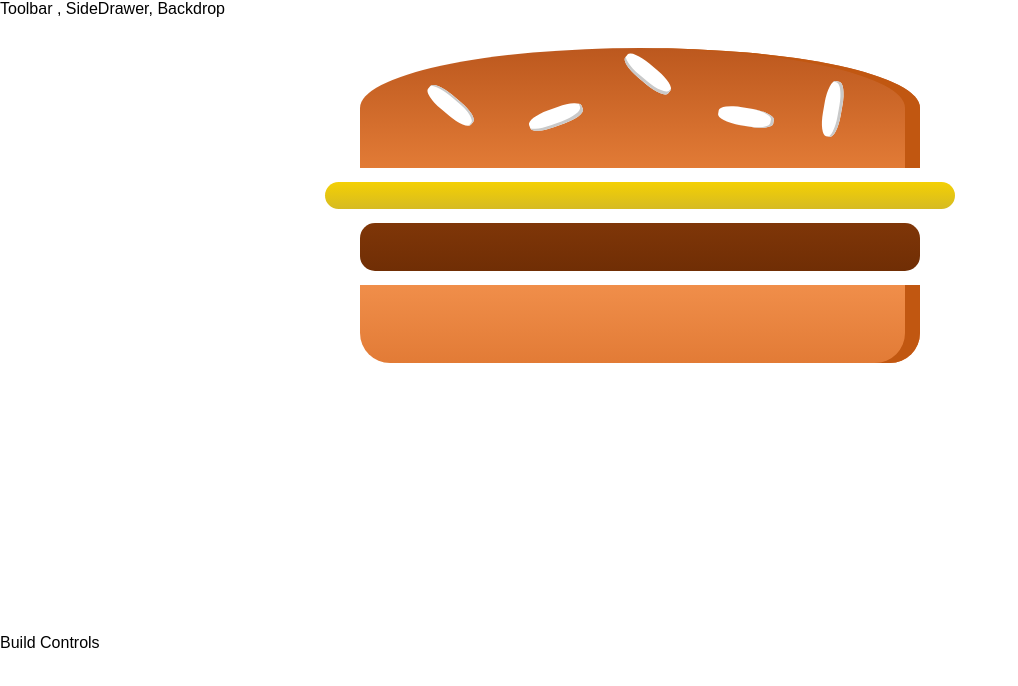
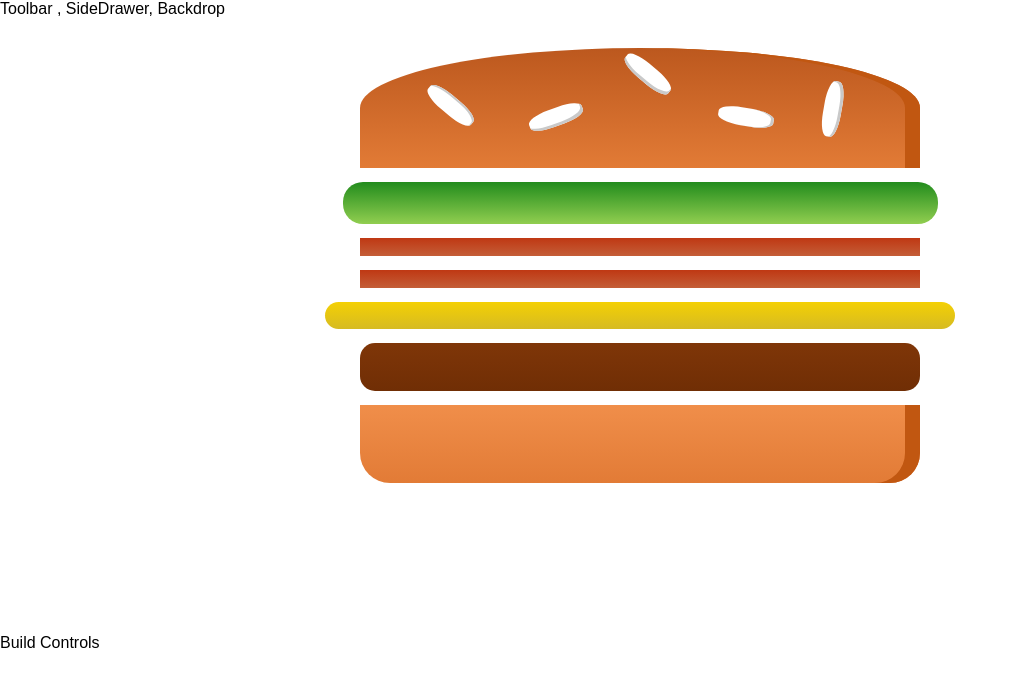
Before and after one commit to devferret/react-burger-builder, a React app: page / in a window 1280 px wide. Shown: the top 686 px of the page, without its empty margins (0-1018 px from the left). Built offline with nearby package versions, Linux system fonts and the light colour scheme.

Commit message:
Outputting burger ingredients dynamically.

```diff
--- a/src/components/Burger/Burger.js
+++ b/src/components/Burger/Burger.js
@@ -1,15 +1,29 @@
 import React from 'react';
+import Proptypes from 'prop-types';
 
 import classes from './Burger.css';
 import BurgerIngredient from './BurgerIngredient/BurgerIngredient';
 
-const burger = () => (
-  <div className={classes.Burger}>
-    <BurgerIngredient type="bread-top" />
-    <BurgerIngredient type="cheese" />
-    <BurgerIngredient type="meat" />
-    <BurgerIngredient type="bread-bottom" />
-  </div>
-);
+const Burger = (props) => {
+  const transformedIngredients = Object.keys(props.ingredients)
+    .map(igKey => [...Array(props.ingredients[igKey])]
+      .map((_, i) => <BurgerIngredient key={igKey + i} type={igKey} />));
 
-export default burger;
+  return (
+    <div className={classes.Burger}>
+      <BurgerIngredient type="bread-top" />
+      {transformedIngredients}
+      <BurgerIngredient type="bread-bottom" />
+    </div>
+  );
+};
+
+Burger.propTypes = {
+  ingredients: Proptypes.object,
+};
+
+Burger.defaultProps = {
+  ingredients: {},
+};
+
+export default Burger;
--- a/src/containers/BurgerBuilder/BurgerBuilder.js
+++ b/src/containers/BurgerBuilder/BurgerBuilder.js
@@ -1,13 +1,26 @@
-import React from 'react';
+import React, { Component } from 'react';
 
 import Aux from '../../hoc/Aux';
 import Burger from '../../components/Burger/Burger';
 
-const BurgerBuilder = () => (
-  <Aux>
-    <Burger />
-    <div>Build Controls</div>
-  </Aux>
-);
+class BurgerBuilder extends Component {
+  state = {
+    ingredients: {
+      salad: 1,
+      bacon: 2,
+      cheese: 1,
+      meat: 1,
+    },
+  };
+
+  render() {
+    return (
+      <Aux>
+        <Burger ingredients={this.state.ingredients} />
+        <div>Build Controls</div>
+      </Aux>
+    );
+  }
+}
 
 export default BurgerBuilder;
```
Also changed, not shown: .eslintrc.js.
